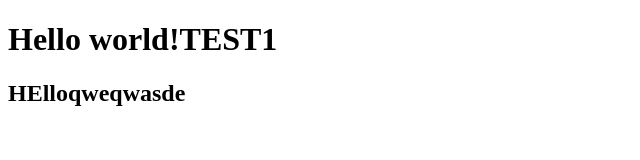
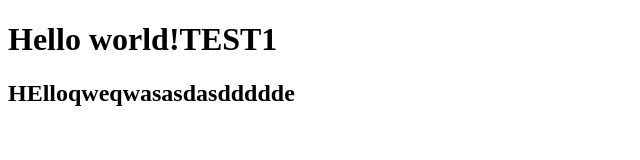
Before and after one commit to LikeFF/JavaScript, a plain HTML site: page New/index.html in a window 1280 px wide. Shown: the whole page, without its empty margins (0-640 px from the left). Drawn offline with Linux system fonts and the light colour scheme; files whose address does not match are found by name.

Commit message:
testing123

```diff
--- a/New/index.html
+++ b/New/index.html
@@ -7,7 +7,7 @@
 </head>
 <body>
     <h1>Hello world!TEST1</h1>
-    <h2>HElloqweqwasde</h2>
+    <h2>HElloqweqwasasdasddddde</h2>
 
 
     <script src="new/start.js"></script>  <!-- СКРИПТ ПОДКЛЮЧАЕТСЯ В САМОМ КОНЦЕ!!!! ТАКОЕ ПРАВИЛО -->
```
